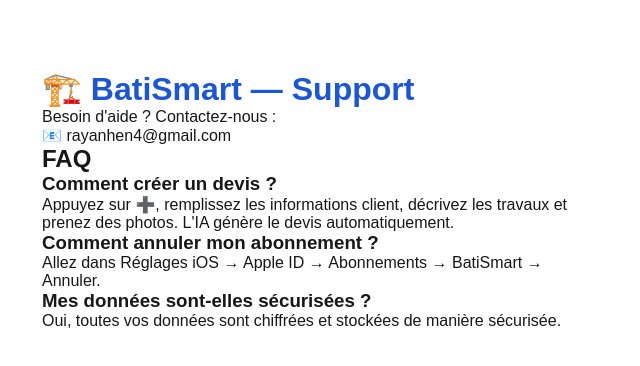
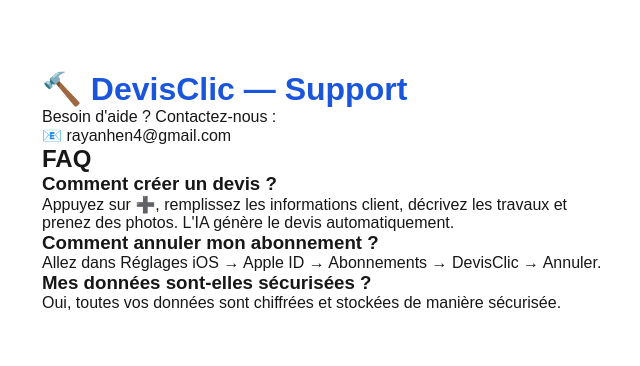
Before and after one commit to claudevr78-stack/batismart-backend, a Next.js app: page /support in a window 1280 px wide. Shown: the top 366 px of the page, without its empty margins (318-958 px from the left). Built offline with nearby package versions, Linux system fonts and the light colour scheme.

Commit message:
Support page DevisClic

```diff
--- a/pages/support.js
+++ b/pages/support.js
@@ -1,14 +1,14 @@
- export default function Support() {
+export default function Support() {
   return (
     <div style={{ fontFamily: 'Arial, sans-serif', maxWidth: '600px', margin: '50px auto', padding: '20px' }}>
-      <h1 style={{ color: '#1a56db' }}>🏗️ BatiSmart — Support</h1>
+      <h1 style={{ color: '#1a56db' }}>🔨 DevisClic — Support</h1>
       <p>Besoin d'aide ? Contactez-nous :</p>
       <p>📧 <a href="mailto:rayanhen4@gmail.com">rayanhen4@gmail.com</a></p>
       <h2>FAQ</h2>
       <h3>Comment créer un devis ?</h3>
       <p>Appuyez sur ➕, remplissez les informations client, décrivez les travaux et prenez des photos. L'IA génère le devis automatiquement.</p>
       <h3>Comment annuler mon abonnement ?</h3>
-      <p>Allez dans Réglages iOS → Apple ID → Abonnements → BatiSmart → Annuler.</p>
+      <p>Allez dans Réglages iOS → Apple ID → Abonnements → DevisClic → Annuler.</p>
       <h3>Mes données sont-elles sécurisées ?</h3>
       <p>Oui, toutes vos données sont chiffrées et stockées de manière sécurisée.</p>
     </div>
```
